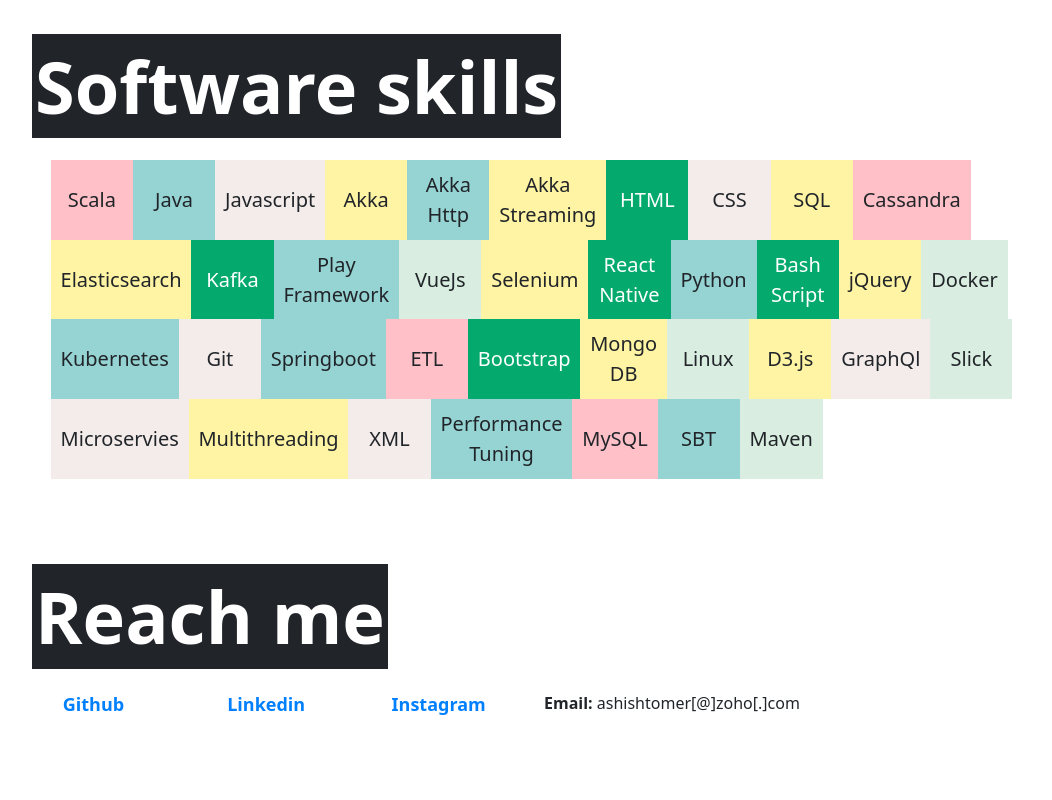
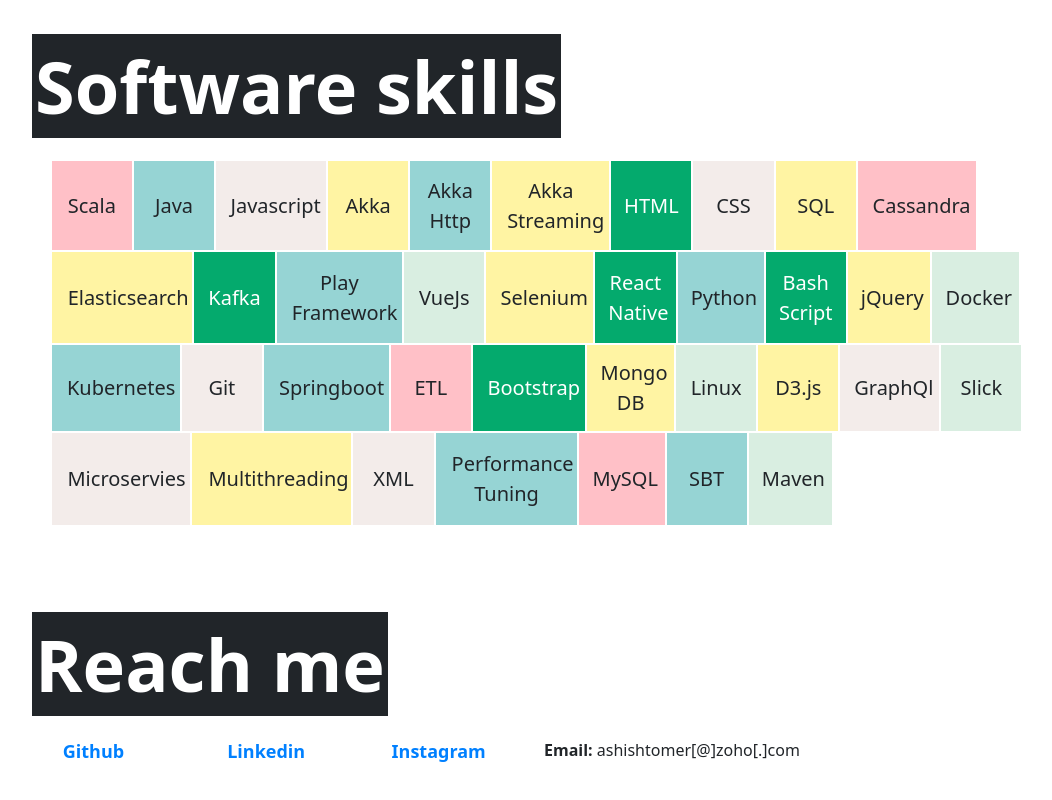
Before and after one commit to ashishtomer/ashishtomer.github.io, a plain HTML site: page index.html in a window 1280 px wide. Shown: the part 1870-2670 px from the top of the page, without its empty margins (96-1148 px from the left). Drawn offline with nearby package versions, Linux system fonts and the light colour scheme.

Commit message:
Made skills blocks wider and better

```diff
--- a/style.css
+++ b/style.css
@@ -130,6 +130,12 @@ div.skills div.row p {
     display: table-cell;
     vertical-align: middle;
     text-align: center;
+    min-height: 200px;
+    padding: 5%;
+}
+
+div.skills div.row div {
+    border: 1px solid #fff;
 }
 
 div.contact div.row a, div.contact div.row a:visited {
```
